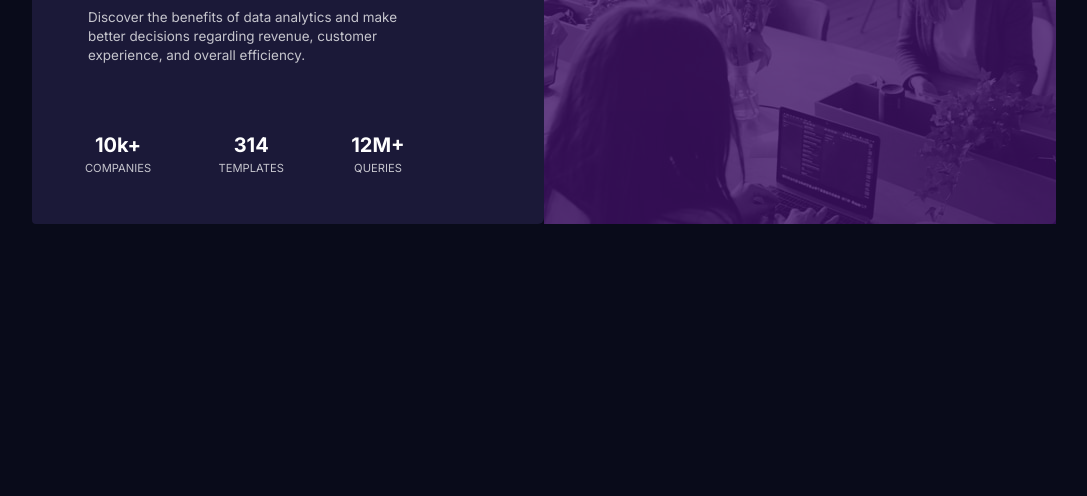
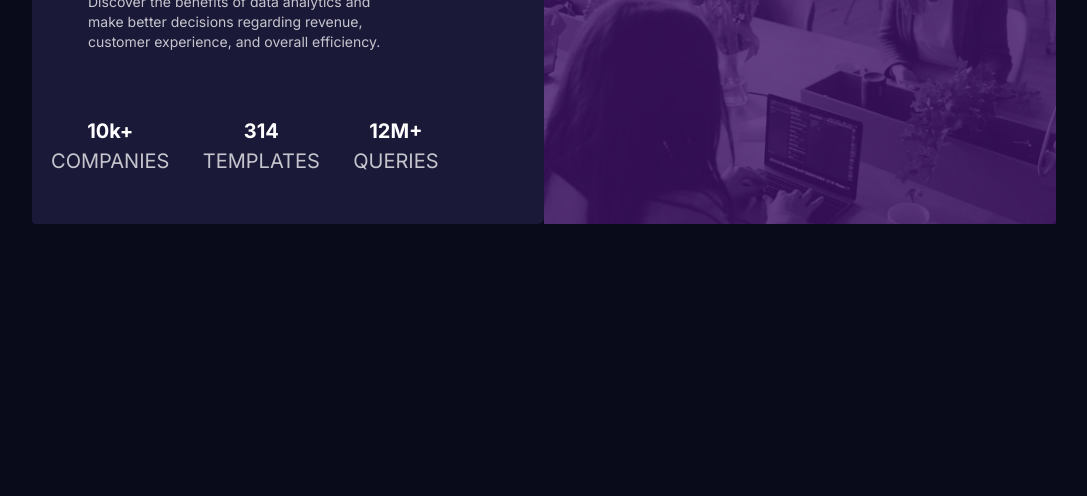
Before and after one commit to unusualmide/stats-preview-card-component, a website: page build/index.html in a window 1280 px wide. Shown: the part 304-800 px from the top of the page, without its empty margins (96-1183 px from the left). Drawn offline with Linux system fonts and the light colour scheme.

Commit message:
changes in build

```diff
--- a/src/input.css
+++ b/src/input.css
@@ -19,7 +19,6 @@
 
 .bg-accent{
     background-image: url(../build/images/image-header-desktop.jpg);
-    display: block;
     position: relative;
 
 
--- a/tailwind.config.js
+++ b/tailwind.config.js
@@ -1,9 +1,9 @@
 /** @type {import('tailwindcss').Config} */
 module.exports = {
-  content: ['./build/*.html'],
+  content: ['./build**/*.html'],
   theme: {
 
-    fontSize: {
+    fonSize: {
       xxs: ['0.7rem', '1rem'],
     xs: ['0.75rem', '1rem'],
       sm: ['0.84rem', '1.20rem'],
```
Also changed, not shown: build/index.html, build/style.css.
